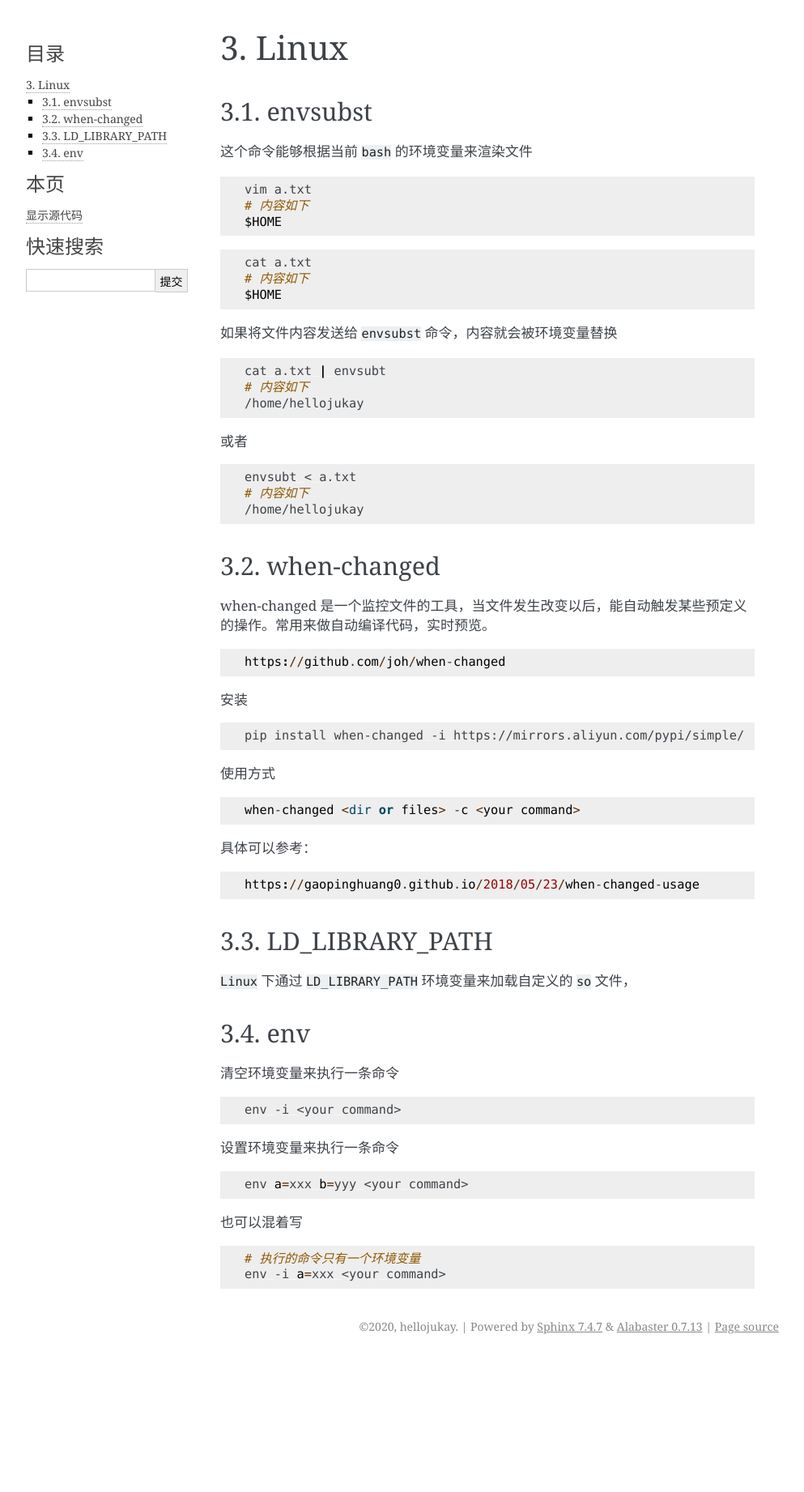
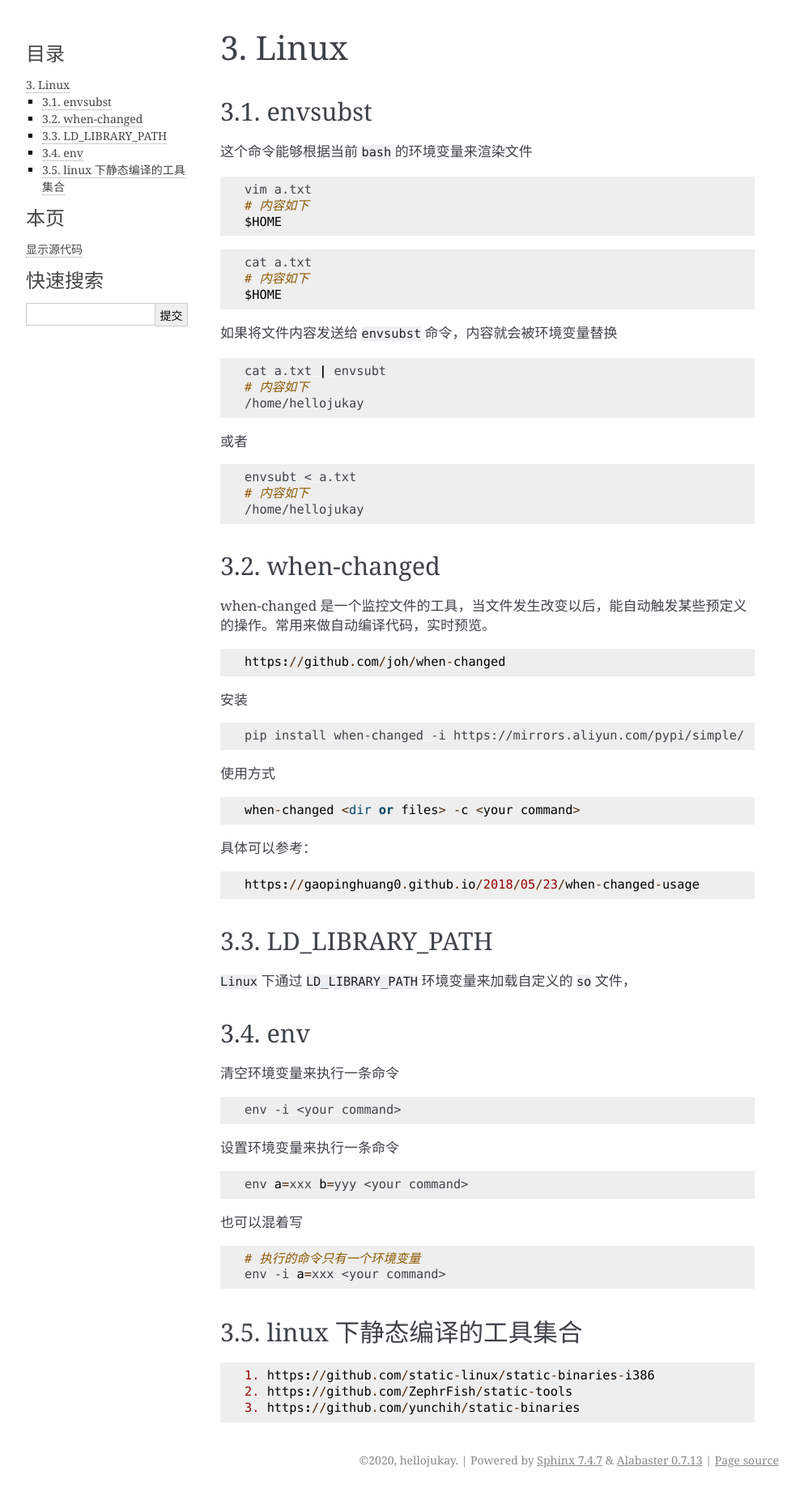
Before and after one commit to hellojukay/note, a Sphinx documentation site: the page built from source/linux/linux.md, in a window 1280 px wide. Shown: the whole page at 81% size, without its empty margins (148-1141 px from the left). Built offline with Sphinx 7.4.7, drawn with Linux system fonts in a browser that asks for light colours; before the commit the page ends 1677 px from its top, so only the background shows below that.

Commit message:
添加静态编译软件集合

````diff
--- a/source/linux/linux.md
+++ b/source/linux/linux.md
@@ -58,3 +58,9 @@ env a=xxx b=yyy <your command>
 # 执行的命令只有一个环境变量
 env -i a=xxx <your command>
 ```
+## linux 下静态编译的工具集合
+```
+1. https://github.com/static-linux/static-binaries-i386
+2. https://github.com/ZephrFish/static-tools
+3. https://github.com/yunchih/static-binaries
+```
````
